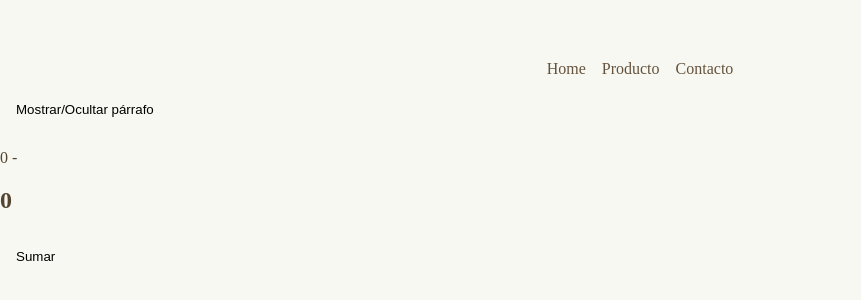
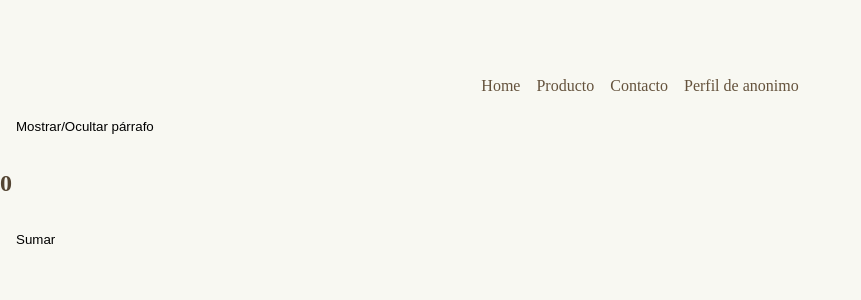
Before and after one commit to NKrein/UNTREF-react, a React (Vite) app: page / in a window 1280 px wide. Shown: the part 242-542 px from the top of the page, without its empty margins (0-861 px from the left). Built offline with nearby package versions, Linux system fonts and the light colour scheme.

Commit message:
Clase 5: Contexto con useContext (definicion y uso)

```diff
--- a/src/App.jsx
+++ b/src/App.jsx
@@ -2,7 +2,7 @@ import React, { useState } from 'react'
 import './App.css'
 import Navbar from './components/Navbar'
 import Content from './components/Content'
-
+import AuthProvider from './context/AuthProvider' // <- Importamos el provider del contexto que creamos
 
 const App = (props) => {
   // [ valor del estado , funcion para manejar estado ] = useState(valorInicial)
@@ -19,13 +19,15 @@ const App = (props) => {
   }
 
   return (
+    <AuthProvider> {/* <- Acá utilizamos el contexto, para envolver la aplicacion */}
       <section>
         <Navbar />
-      <Content contador={contador}/>
+        <Content />
         <h2>{contador}</h2>
         {/* Ejecutamos la funcion cuando el usuario hace click en el botón */}
         <button onClick={sumar}>Sumar</button>
       </section>
+    </AuthProvider>
   )
 }
 
--- a/src/components/Content.jsx
+++ b/src/components/Content.jsx
@@ -1,22 +1,21 @@
-import { useEffect, useState } from "react"
+import { useState } from "react"
 
 const Content = (props) => {
   const [parrafo, setParrafo] = useState('')
 
-  // Trabajando con el useEffect
-  useEffect(() => {
-    // Ejecucion programada
-    console.log('Se monto el componente')
-    return () => {
-      console.log('Se desmonto el componente')
-    }
-  }, []) // <- Array de dependencias
+  // // Trabajando con el useEffect
+  // useEffect(() => {
+  //   // Ejecucion programada
+  //   console.log('Se monto el componente')
+  //   return () => {
+  //     console.log('Se desmonto el componente')
+  //   }
+  // }, []) // <- Array de dependencias
 
-  useEffect(() => {
-    // Ejecucion programada
-    console.log('Se monto el componente por primera vez y se ejecuta en cada cambio')
-
-  }, [props, parrafo]) // <- Array de dependencias
+  // useEffect(() => {
+  //   // Ejecucion programada
+  //   console.log('Se monto el componente por primera vez y se ejecuta en cada cambio')
+  // }, [props, parrafo]) // <- Array de dependencias
 
   const toggleParrafo = () => {
     if (parrafo === '') {
@@ -30,7 +29,7 @@ const Content = (props) => {
     <main>
       <button onClick={toggleParrafo}>Mostrar/Ocultar párrafo</button>
       <p>
-        {props.contador} - {parrafo}
+        {parrafo}
       </p>
     </main>
   )
--- a/src/components/Navbar.jsx
+++ b/src/components/Navbar.jsx
@@ -1,10 +1,20 @@
+import { useContext } from "react" // <- Importamos el useContext para poder usar el contexto
+import { authContext } from "../context/AuthProvider" // <- Importamos la definicion de nuestro contexto
 
 function Navbar() {
+  /**
+   * La ejecucion del useContext, nos va a retornar el objeto
+   * que colocamos en el "value" del Provider, en la definicion,
+   * por eso podemos obtener la propiedad al desestrucutrar
+   */
+  const { usuario } = useContext(authContext) // <- Ejecutamos el use Context, pasandole la definicion del contexto por parametro
+
   return (
     <nav>
       <a href="#">Home</a>
       <a href="">Producto</a>
       <a href="">Contacto</a>
+      <a href="">Perfil de {usuario}</a> {/* <- Acá usamos el estado global del contexto */}
     </nav>
   )
 }
--- /dev/null
+++ b/src/context/AuthProvider.jsx
@@ -0,0 +1,30 @@
+import { createContext, useState } from "react"
+
+// Creamos nuestro contexto, usando la funcion createContext, y la exportamos para luego poder utilizarla
+export const authContext = createContext()
+
+// Creamos nuesto componente para definir el Provider
+const AuthProvider = (prop) => { // Utilizamos las prop, para acceder a la propiedad "children" en la linea 19
+
+  const [user, setUser] = useState('anonimo') // <- Nuevo estado global
+
+  // Definimos el objeto que vamos a compartir globalmente, y colocamos todas las propiedade que deseamos
+  const globalValue = {
+    usuario: user
+  }
+
+  // Utilizamos la propiedad Provider del contexto creado, para definir el alcance del contexto
+  return (
+    <authContext.Provider value={globalValue}> {/* <- Le pasamos como "value" nuestro objeto */}
+      {prop.children}
+    </authContext.Provider>
+  )
+}
+
+/**
+ * En la propiedad "children" de los componentes de React, recibiremos por defecto a todo aquello
+ * que el propio componente envuelve en su ejecucion. En este caso, "children" hace referencia a
+ * toda nuestra aplicacion, que estamos envolviendo en App.jsx
+ */
+
+export default AuthProvider
```
Lines whose indentation alone changed are shown as unchanged.
